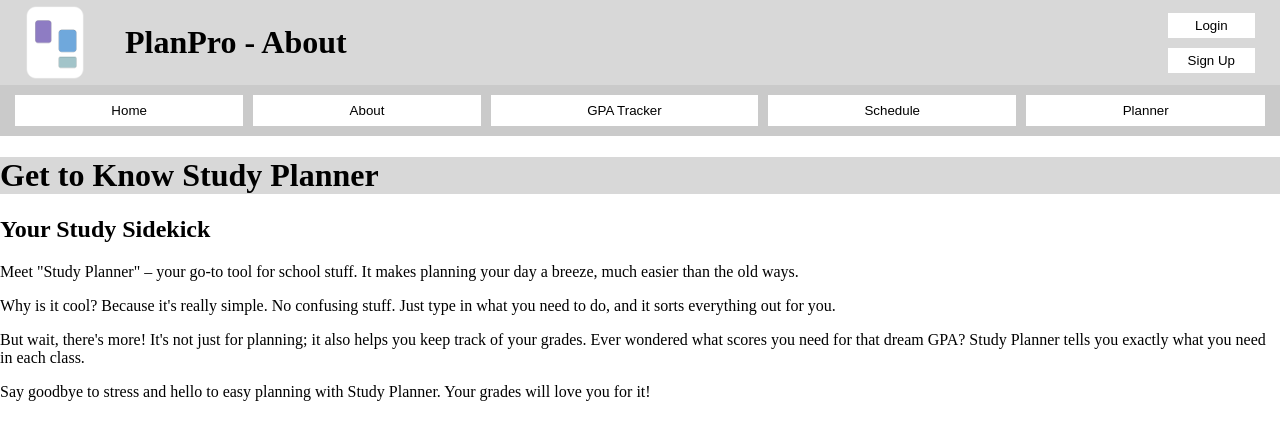
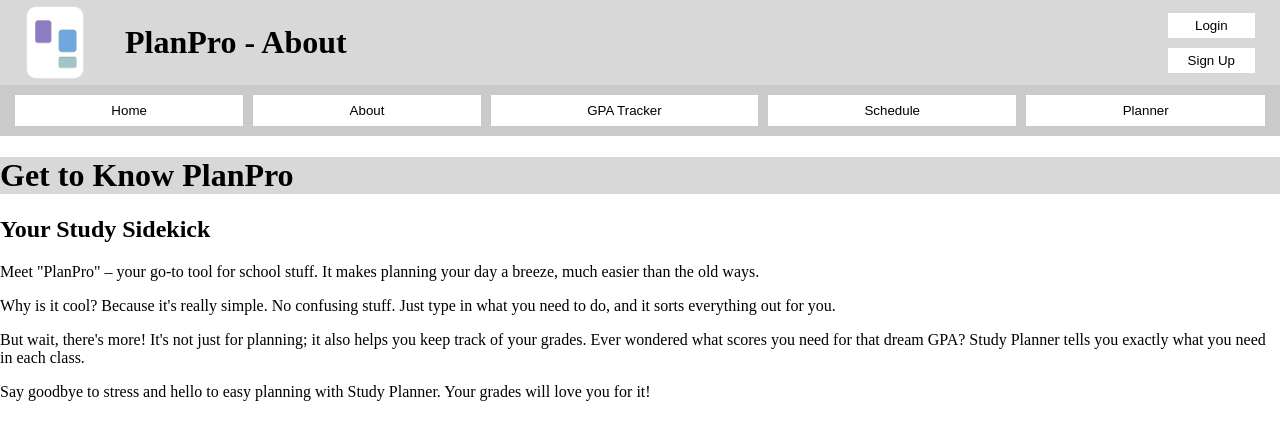
Before and after one commit to zatkins2003/3155-Final-Project, a Flask app: template templates/about.html in a window 1280 px wide. Shown: the top 440 px of the page. Run offline with Flask 3, Linux system fonts and the light colour scheme; the template is opened without the code that fills it, so the values that code supplies are empty.

Commit message:
Update about.html

```diff
--- a/templates/about.html
+++ b/templates/about.html
@@ -9,11 +9,11 @@
 <main>
     <!-- (Jordan Grandison) START -->
     <header>
-        <h1>Get to Know Study Planner</h1>
+        <h1>Get to Know PlanPro</h1>
     </header>
     <section>
         <h2>Your Study Sidekick</h2>
-        <p>Meet "Study Planner" – your go-to tool for school stuff. It makes planning your day a breeze, much easier than the old ways.</p>
+        <p>Meet "PlanPro" – your go-to tool for school stuff. It makes planning your day a breeze, much easier than the old ways.</p>
         <p>Why is it cool? Because it's really simple. No confusing stuff. Just type in what you need to do, and it sorts everything out for you.</p>
         <p>But wait, there's more! It's not just for planning; it also helps you keep track of your grades. Ever wondered what scores you need for that dream GPA? Study Planner tells you exactly what you need in each class.</p>
         <p>Say goodbye to stress and hello to easy planning with Study Planner. Your grades will love you for it!</p>
```
